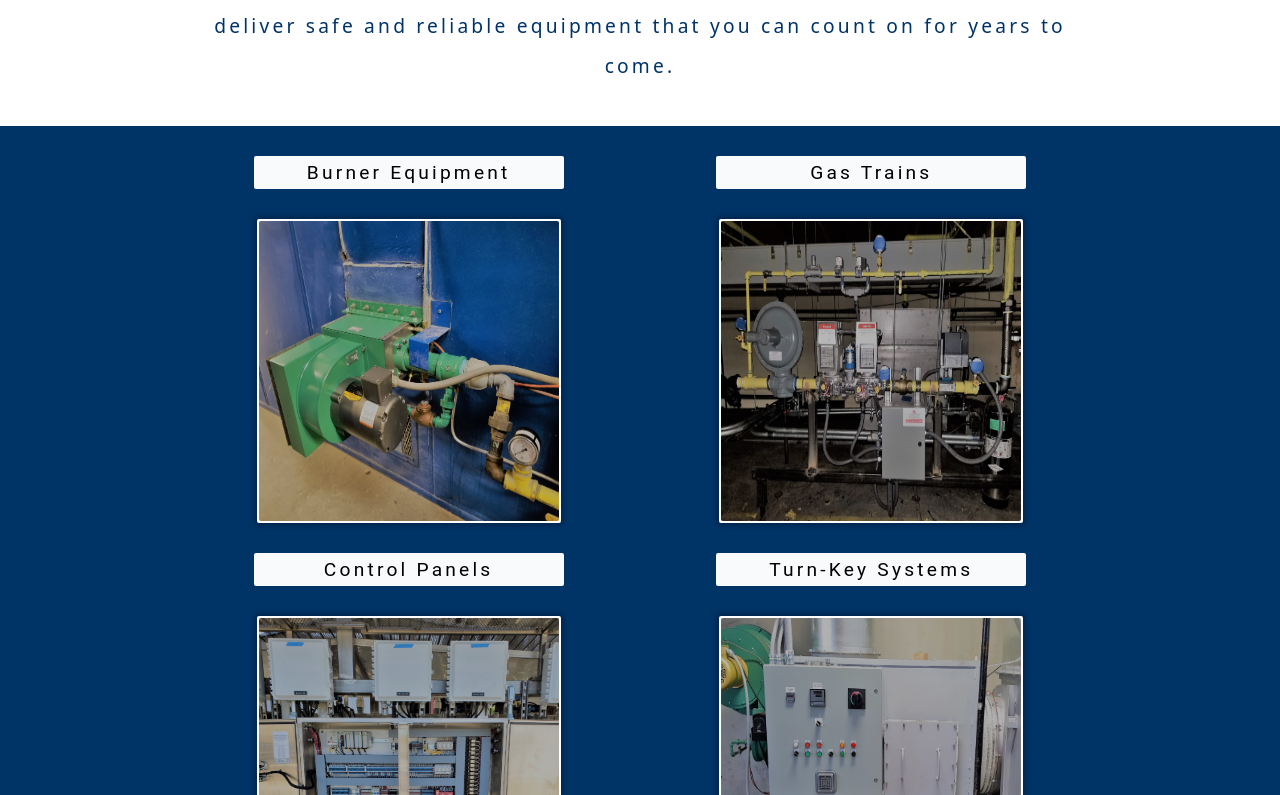
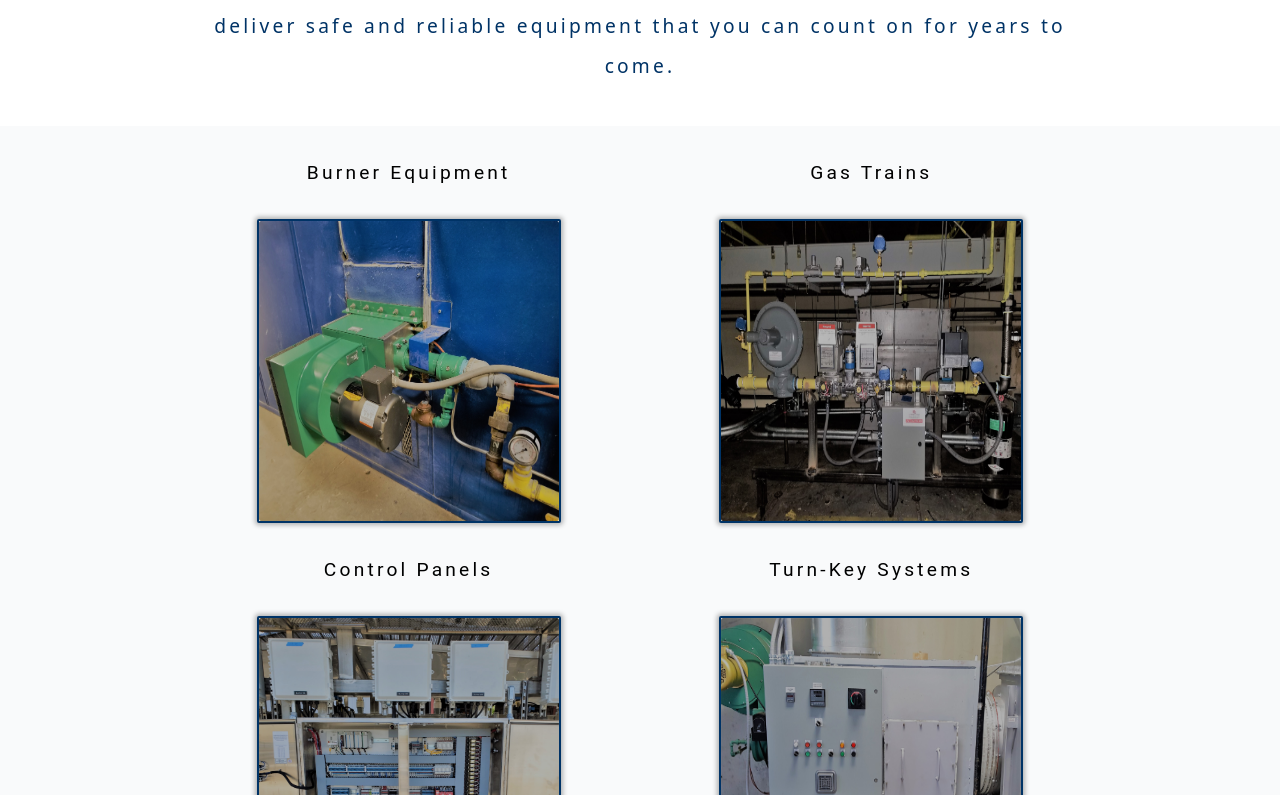
Before and after one commit to hpeterson462/heattransfersystemsinc, a React (Create React App) app: page / in a window 1280 px wide. Shown: the part 1065-1860 px from the top of the page. Built offline with nearby package versions, Linux system fonts and the light colour scheme.

Commit message:
sol bg color update

```diff
--- a/src/components/solutions/Solutions.css
+++ b/src/components/solutions/Solutions.css
@@ -3,7 +3,7 @@
   flex-wrap: wrap;
   justify-content: space-evenly;
   transform: translateY(20vh);
-  background-color:#003366;
+  background-color:#F9FAFB;
 }
 
 .sol-card-container.is-visible {
@@ -29,7 +29,7 @@
   border-radius: 2px;
   box-shadow: 0 0 5px 2px rgba(0, 0, 0, 0.3);
   background-color: #F9FAFB;
-  border: white 2px solid;
+  border: #003366 2px solid;
 }
 
 .sol-name {
```
